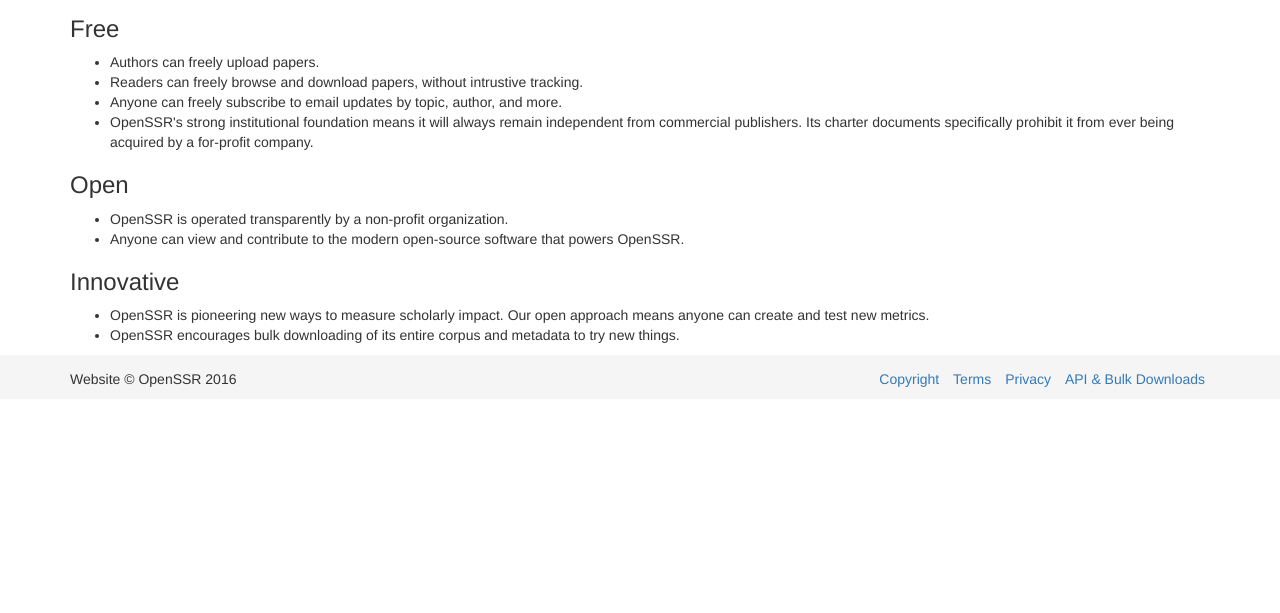
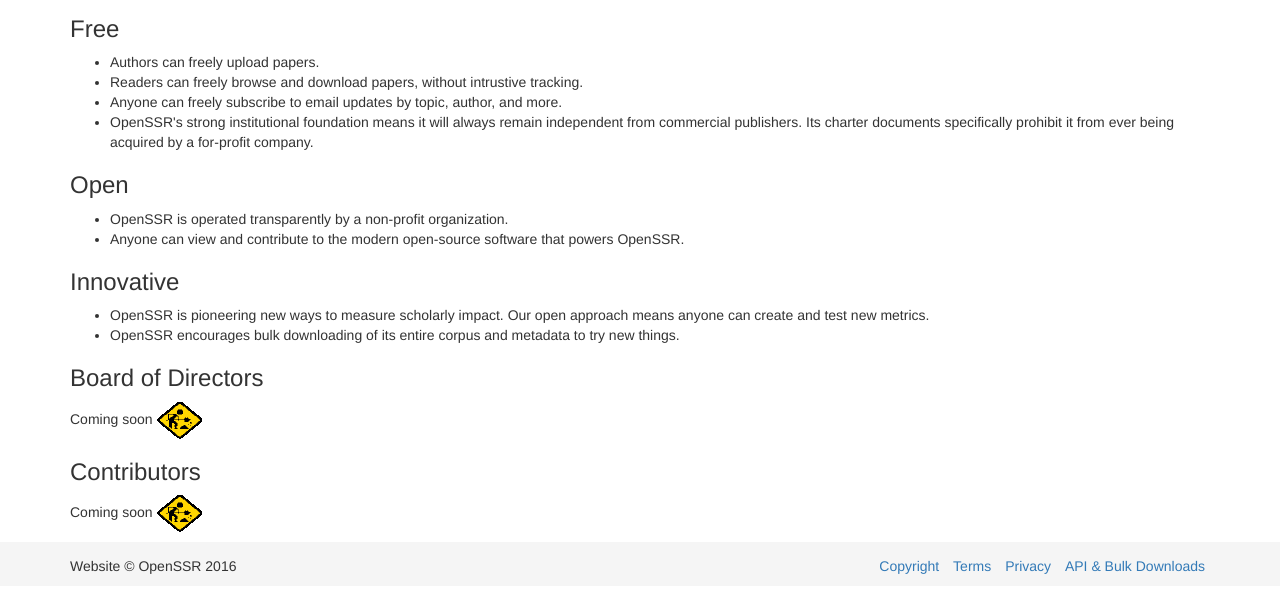
Before and after one commit to OpenSSR/openssr-prototyping, a plain HTML site: page about.html in a window 1280 px wide. Shown: the part 175-788 px from the top of the page. Drawn offline with nearby package versions, Linux system fonts and the light colour scheme.

Commit message:
Add more stub headings to About page

```diff
--- a/about.html
+++ b/about.html
@@ -92,6 +92,12 @@
             metadata to try new things.</li>
       </ul>
 
+      <h3>Board of Directors</h3>
+      <p>Coming soon <a href="http://www.textfiles.com/underconstruction/"><img src="img/CaCapitolHill1114Under_Construction.gif" alt="Under construction"/></a></p>
+
+      <h3>Contributors</h3>
+      <p>Coming soon <a href="http://www.textfiles.com/underconstruction/"><img src="img/CaCapitolHill1114Under_Construction.gif" alt="Under construction"/></a></p>
+
     </div>
 
     <!-- Page footer -->
```
